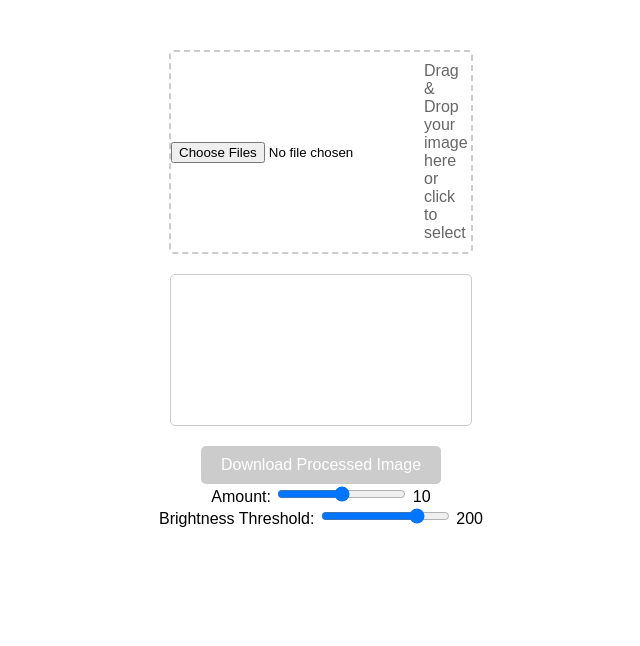
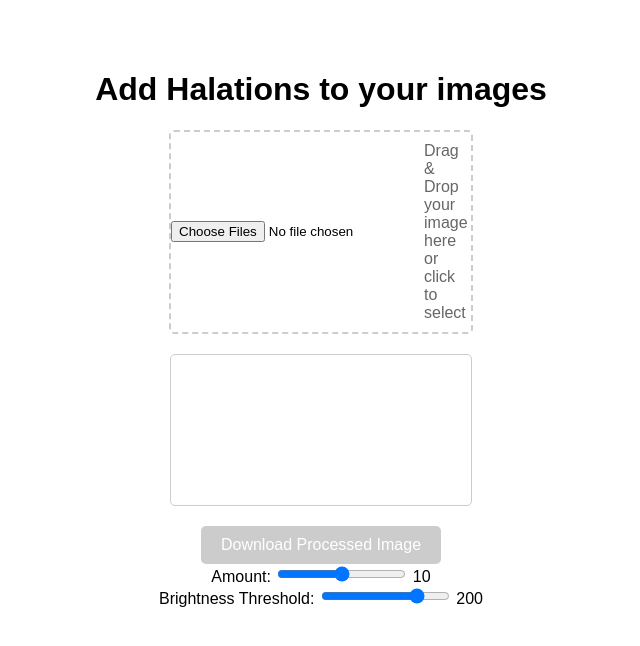
Before and after one commit to FUTC-Coding/halations, a plain HTML site: page index.html in a window 1280 px wide. Shown: the whole page, without its empty margins (319-959 px from the left). Drawn offline with Linux system fonts and the light colour scheme.

Commit message:
added a title to page and minor adjustments to css

```diff
--- a/index.html
+++ b/index.html
@@ -3,11 +3,12 @@
 <head>
   <meta charset="UTF-8">
   <meta name="viewport" content="width=device-width, initial-scale=1.0">
-  <title>Image Processing Web App</title>
+  <title>Halations Web App</title>
   <link rel="stylesheet" href="styles.css">
 </head>
 <body>
   <div class="container">
+    <h1>Add Halations to your images</h1>
     <div id="drop-area">
       <input type="file" id="fileElem" accept="image/*" multiple onchange="handleFiles(this.files)">
       <label for="fileElem" id="fileSelect">
--- a/styles.css
+++ b/styles.css
@@ -9,6 +9,7 @@ body {
   flex-direction: column;
   align-items: center;
   margin-top: 50px;
+  margin-bottom: 50px;
 }
 
 #drop-area {
@@ -28,7 +29,7 @@ body {
 }
 
 #canvas {
-  max-width: 50%;
+  max-width: 80%;
   max-height: 50vh;
   height: auto;
   border: 1px solid #ccc;
```
